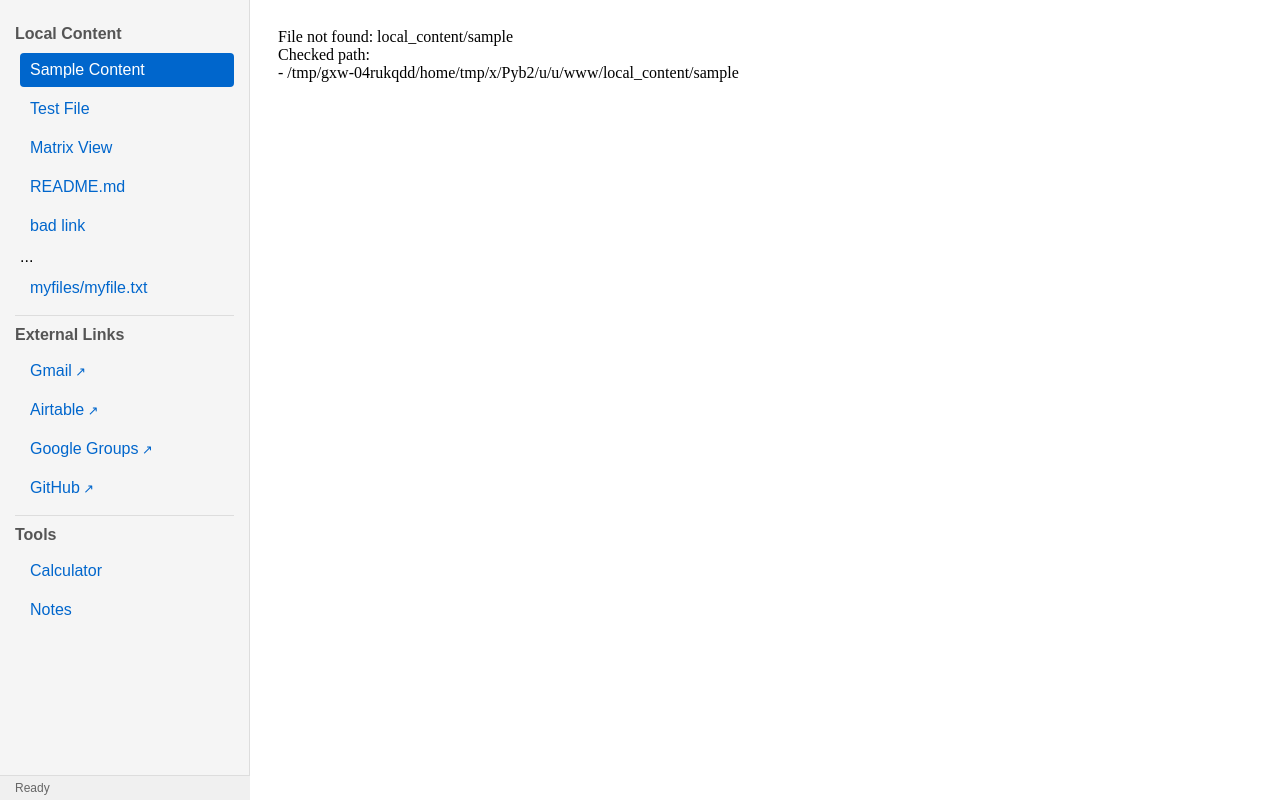
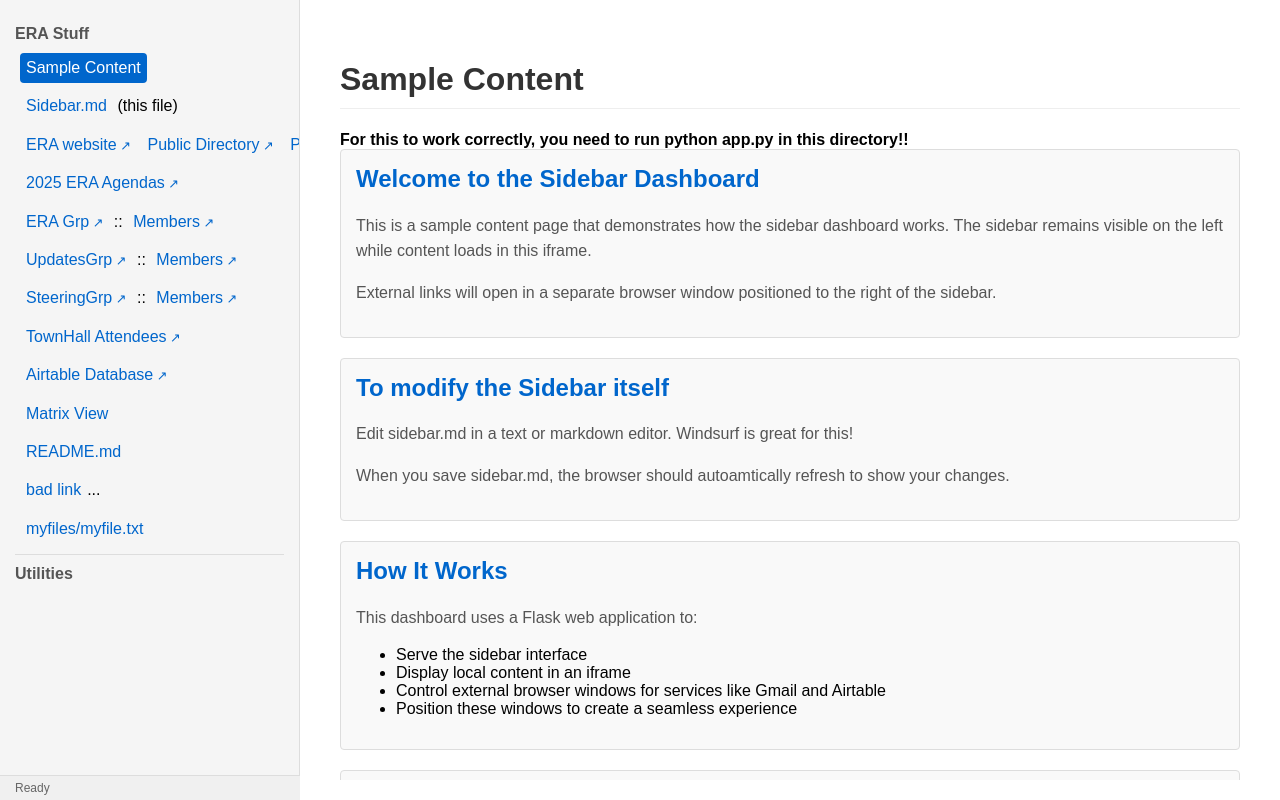
Before and after one commit to jonschull/SidebarDashboard, a Flask app: page / in a window 1280 px wide. Run offline with Flask 2, Linux system fonts and the light colour scheme.

Commit message:
Fix sidebar link formatting and improve link handling in app.py

```diff
--- a/app.py
+++ b/app.py
@@ -110,24 +110,35 @@
             section = re.sub(r'^<hr>\n', '', section)
         processed_html += section
 
-    # 3. Process all links, automatically detecting external ones based on URL
-    # First, find all list items with links
-    list_items = re.findall(r'<li><a href="([^"]+)">(.*?)</a>(.*?)</li>', processed_html)
+    # 3. Process all links, preserving special formatting and handling external links
+    # First, find all list items
+    list_items = re.findall(r'<li>(.*?)</li>', processed_html, re.DOTALL)
 
-    for url, text, suffix in list_items:
-        # Check if this is an external URL (starts with http or https)
-        is_external = url.startswith(('http://', 'https://'))
+    for item_content in list_items:
+        # Find all links in the item
+        links = re.findall(r'<a href="([^"]+)">(.*?)</a>', item_content)
 
-        if is_external:
-            old_item = f'<li><a href="{url}">{text}</a>{suffix}</li>'
-            new_item = f'<li><a href="{url}" data-external="true" class="external-link">{text}</a>{suffix}</li>'
-            processed_html = processed_html.replace(old_item, new_item)
-        else:
-            # This is a local file or route
-            # Just use the URL as is, but mark it as non-external
-            old_item = f'<li><a href="{url}">{text}</a>{suffix}</li>'
-            new_item = f'<li><a href="{url}" data-external="false">{text}</a>{suffix}</li>'
-            processed_html = processed_html.replace(old_item, new_item)
+        # Process each link
+        new_item_content = item_content
+        for url, text in links:
+            # Check if this is an external URL
+            is_external = url.startswith(('http://', 'https://'))
+
+            if is_external:
+                # Replace the link with an external link
+                old_link = f'<a href="{url}">{text}</a>'
+                new_link = f'<a href="{url}" data-external="true" class="external-link">{text}</a>'
+                new_item_content = new_item_content.replace(old_link, new_link)
+            else:
+                # Replace the link with a local link
+                old_link = f'<a href="{url}">{text}</a>'
+                new_link = f'<a href="{url}" data-external="false">{text}</a>'
+                new_item_content = new_item_content.replace(old_link, new_link)
+
+        # Replace the original item with the processed one
+        old_item = f'<li>{item_content}</li>'
+        new_item = f'<li>{new_item_content}</li>'
+        processed_html = processed_html.replace(old_item, new_item)
 
     sidebar_html = processed_html
     return processed_html
--- a/sidebar.md
+++ b/sidebar.md
@@ -1,25 +1,23 @@
-# Dashboard
+Dashboard usually live at [http://localhost:8081](http://localhost:8081)
+if not, run *python app.py*  code is [here](https://github.com/jonschull/SidebarDashboard)
 
-## Local Content
+## ERA Stuff
 
 - [Sample Content](templates/sample_content.html)
-- [Test File](test.txt)
+- [Sidebar.md](sidebar.md) (this file)
+- [ERA website](https://EcoRestorationAlliance.org) [Public Directory](https://www.ecorestorationalliance.org/public-directory) [Private Directory](https://www.ecorestorationalliance.org/account/private-directory)
+- [2025 ERA Agendas](https://drive.google.com/drive/folders/1Gq8LZSRpdx6agAfYF74vaNI7xhROzMeV)
+- [ERA Grp](https://groups.google.com/g/ecorestoration-alliance) :: [Members](https://groups.google.com/g/ecorestoration-alliance/members)
+- [UpdatesGrp](https://groups.google.com/g/ecorestoration-alliance-update/members) :: [Members](https://groups.google.com/g/ecorestoration-alliance-update/members)
+- [SteeringGrp](https://groups.google.com/g/erasteeringcommittee) :: [Members](https://groups.google.com/g/erasteeringcommittee/members)
+- [TownHall Attendees](https://docs.google.com/spreadsheets/d/1jB0RpcHKOF_1fkNZ6UIXEVMwJEloLB0HMFdXT6JmHyo/edit?gid=0#gid=0)
+- [Airtable Database](https://airtable.com/appe7aXupdvB4xXzu/tbl1Y9WZP7A8k5NvA/viwfBjea0Wp2PiSeu)
 - [Matrix View](templates/matrix_view.html)
 - [README.md](README.md)
 - [bad link](badlink.html)...
-- [myfiles/myfile.txt]( myfiles/myfile.txt)
+- [myfiles/myfile.txt](myfiles/myfile.txt)
 
-## External Links
-
-- [Gmail](https://gmail.com)
-- [Airtable](https://airtable.com)
-- [Google Groups](https://groups.google.com)
-- [GitHub](https://github.com)
-
-## Tools
-
-- [Calculator](calculator.html)
-- [Notes](notes.html)
+## Utilities
 
 <!--
 Notes:
--- a/static/css/styles.css
+++ b/static/css/styles.css
@@ -26,7 +26,7 @@
 
 /* Sidebar styles */
 .sidebar {
-    width: 250px;
+    width: 300px;
     background-color: #f5f5f5;
     border-right: 1px solid #ddd;
     padding: 15px;
@@ -57,16 +57,17 @@
 }
 
 .sidebar li {
-    margin-bottom: 5px;
+    margin-bottom: 8px;
+    line-height: 1.4;
+    white-space: nowrap;
 }
 
 .sidebar a {
-    display: block;
-    padding: 8px 10px;
+    display: inline-block;
+    padding: 4px 6px;
     color: #0066cc;
     text-decoration: none;
     border-radius: 4px;
-    margin-bottom: 5px;
     cursor: pointer;
 }
 
@@ -113,7 +114,7 @@
     position: fixed;
     bottom: 0;
     left: 0;
-    width: 250px;
+    width: 300px;
     background-color: #f0f0f0;
     padding: 5px 15px;
     border-top: 1px solid #ddd;
```
